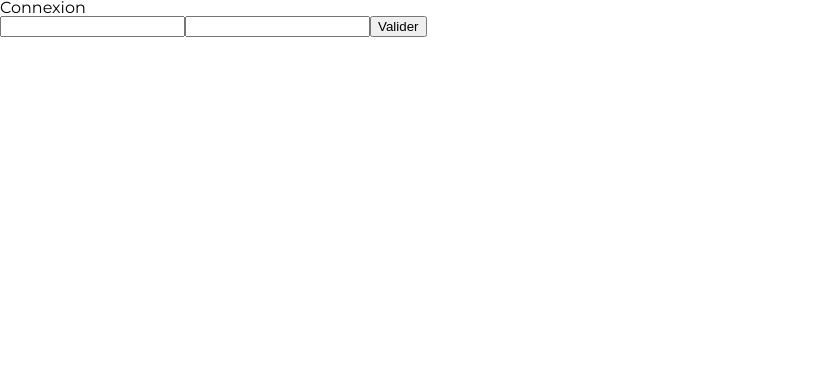
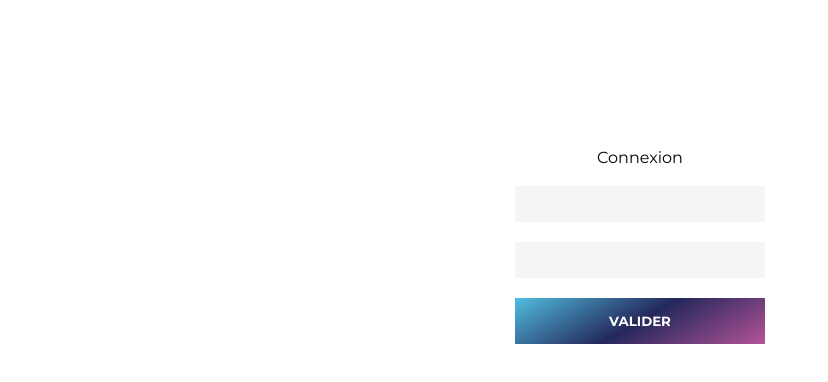
Before and after one commit to cauxNicolas/portfolio-admin, a React (Create React App) app: page / in a window 1280 px wide. Shown: the top 382 px of the page, without its empty margins (0-828 px from the left). Built offline with nearby package versions, Linux system fonts and the light colour scheme.

Commit message:
custom login & admin

```diff
--- a/public/index.html
+++ b/public/index.html
@@ -2,14 +2,14 @@
 <html lang="en">
   <head>
     <meta charset="utf-8" />
-    <link rel="icon" href="%PUBLIC_URL%/favicon.ico" />
+    <link rel="icon" href="%PUBLIC_URL%/favicon.png" />
     <meta name="viewport" content="width=device-width, initial-scale=1" />
     <meta name="theme-color" content="#000000" />
     <meta
       name="description"
       content="Web site created using create-react-app"
     />
-    <link rel="apple-touch-icon" href="%PUBLIC_URL%/logo192.png" />
+    <link rel="apple-touch-icon" href="%PUBLIC_URL%/favicon.png" />
     <!--
       manifest.json provides metadata used when your web app is installed on a
       user's mobile device or desktop. See https://developers.google.com/web/fundamentals/web-app-manifest/
@@ -20,11 +20,11 @@
       It will be replaced with the URL of the `public` folder during the build.
       Only files inside the `public` folder can be referenced from the HTML.
 
-      Unlike "/favicon.ico" or "favicon.ico", "%PUBLIC_URL%/favicon.ico" will
+      Unlike "/favicon.png" or "favicon.png", "%PUBLIC_URL%/favicon.png" will
       work correctly both with client-side routing and a non-root public URL.
       Learn how to configure a non-root public URL by running `npm run build`.
     -->
-    <title>React App</title>
+    <title>nicaux admin</title>
   </head>
   <body>
     <noscript>You need to enable JavaScript to run this app.</noscript>
--- a/src/App.css
+++ b/src/App.css
@@ -61,6 +61,112 @@ nav a {
 	color: grey;
 }
 
+form {
+	display: flex;
+	flex-direction: column;
+}
+
+form input,
+form textarea {
+	font-family: "Montserrat", sans-serif;
+	margin-bottom: 20px;
+	padding: 10px 15px;
+	background-color: #f5f5f5;
+	border: none;
+	resize: none;
+	outline: none;
+}
+
+input::placeholder,
+textarea::placeholder {
+	font-family: "Montserrat", sans-serif;
+	font-weight: 300;
+	font-style: italic;
+}
+
+input[type="submit"] {
+	cursor: pointer;
+	color: white;
+	background: linear-gradient(150deg, #50bddf, #24285c, #b45397);
+	text-transform: uppercase;
+	font-weight: 700;
+	padding: 15px;
+}
+
+.btn {
+	width: 20px;
+	height: 20px;
+	padding: 8px;
+	background: linear-gradient(150deg, #50bddf, #24285c, #b45397);
+	position: absolute;
+	right: 0;
+}
+
+.btn img {
+	width: 100%;
+}
+
+.go {
+	display: flex;
+	align-items: center;
+	justify-content: center;
+	width: 100%;
+	height: 100vh;
+}
 /*-------------------------------*\
      login
 \*-------------------------------*/
+.content {
+	width: 100%;
+	display: flex;
+	align-items: center;
+	justify-content: center;
+	margin-top: 150px;
+}
+
+#login h2 {
+	text-align: center;
+	margin-bottom: 20px;
+}
+
+#login form {
+	width: 250px;
+}
+
+/*-------------------------------*\
+     publish-work
+\*-------------------------------*/
+#publish-work {
+	padding: 40px;
+	display: flex;
+	align-items: center;
+	justify-content: center;
+	flex-direction: column;
+}
+
+label {
+	font-size: 0.7rem;
+	font-weight: 700;
+}
+
+#publish-work .checkbox {
+	display: flex;
+	flex-wrap: wrap;
+}
+
+#publish-work .checkbox > div {
+	display: flex;
+	flex-direction: column;
+	align-items: center;
+	margin: 0 20px;
+	width: 15%;
+}
+
+#publish-work form {
+	width: 500px;
+}
+
+.deconnexion {
+	position: relative;
+	margin-bottom: 50px;
+}
--- a/src/container/Login.js
+++ b/src/container/Login.js
@@ -5,8 +5,8 @@ import Cookies from "js-cookie";
 
 const Login = () => {
 	const [login, setLogin] = useState({
-		passOne: process.env.REACT_APP_PASSONE,
-		passTwo: process.env.REACT_APP_PASSTWO,
+		passOne: "",
+		passTwo: "",
 	});
 	const history = useHistory();
 
@@ -31,6 +31,7 @@ const Login = () => {
 	};
 
 	return (
+		<div id="login" className="content">
 			<form onSubmit={handleSubmit}>
 				<h2>Connexion</h2>
 				<input
@@ -47,6 +48,7 @@ const Login = () => {
 				/>
 				<input type="submit" value="Valider" />
 			</form>
+		</div>
 	);
 };
 
--- a/src/container/PublishWork.js
+++ b/src/container/PublishWork.js
@@ -1,19 +1,25 @@
-import React, { useState } from "react";
+import React, { useState, useEffect } from "react";
+import { Link, useHistory } from "react-router-dom";
 import Cookies from "js-cookie";
 import axios from "axios";
+
 // Components
 import Input from "../components/Input";
 import Textarea from "../components/Textarea";
 
+// Image
+import Deconnexion from "../img/deconnexion.svg";
+
 const PublishWork = () => {
 	// check token
 	const token = Cookies.get("token");
+	const history = useHistory();
 
 	const [tokenExist, setTokenExist] = useState(false);
 	const [valueCover, setValueCover] = useState({});
 	const [valueSlider, setValueSlider] = useState();
-	const [valueTitle, setValueTitle] = useState("titre");
-	const [valueTextarea, setvalueTextarea] = useState("textearea");
+	const [valueTitle, setValueTitle] = useState("");
+	const [valueTextarea, setvalueTextarea] = useState("");
 
 	const [valueCheckBox, setValueCheckbox] = useState({
 		illustrator: "",
@@ -36,6 +42,17 @@ const PublishWork = () => {
 		express: "",
 		mongoDb: "",
 	});
+
+	useEffect(() => {
+		if (token) {
+			setTokenExist(true);
+		}
+	}, []);
+
+	const handleDeconnexion = () => {
+		Cookies.remove("token");
+		history.push("/");
+	};
 
 	const handleCheckbox = (event) => {
 		setValueCheckbox({
@@ -103,9 +120,14 @@ const PublishWork = () => {
 
 	return (
 		<div>
-			<div>
-				<div>
+			{tokenExist === true ? (
+				<div id="publish-work">
 					<form onSubmit={handleSubmit}>
+						<div className="deconnexion">
+							<div className="btn" onClick={handleDeconnexion}>
+								<img src={Deconnexion} />
+							</div>
+						</div>
 						<Input
 							label="Cover"
 							type="file"
@@ -329,7 +351,11 @@ const PublishWork = () => {
 						<Input type="submit" />
 					</form>
 				</div>
-			</div>
+			) : (
+				<div className="go">
+					<Link to="/">Go to home</Link>
+				</div>
+			)}
 		</div>
 	);
 };
```
Also changed, not shown: public/favicon.png (added), src/img/deconnexion.svg (added). Lines whose indentation alone changed are shown as unchanged.
